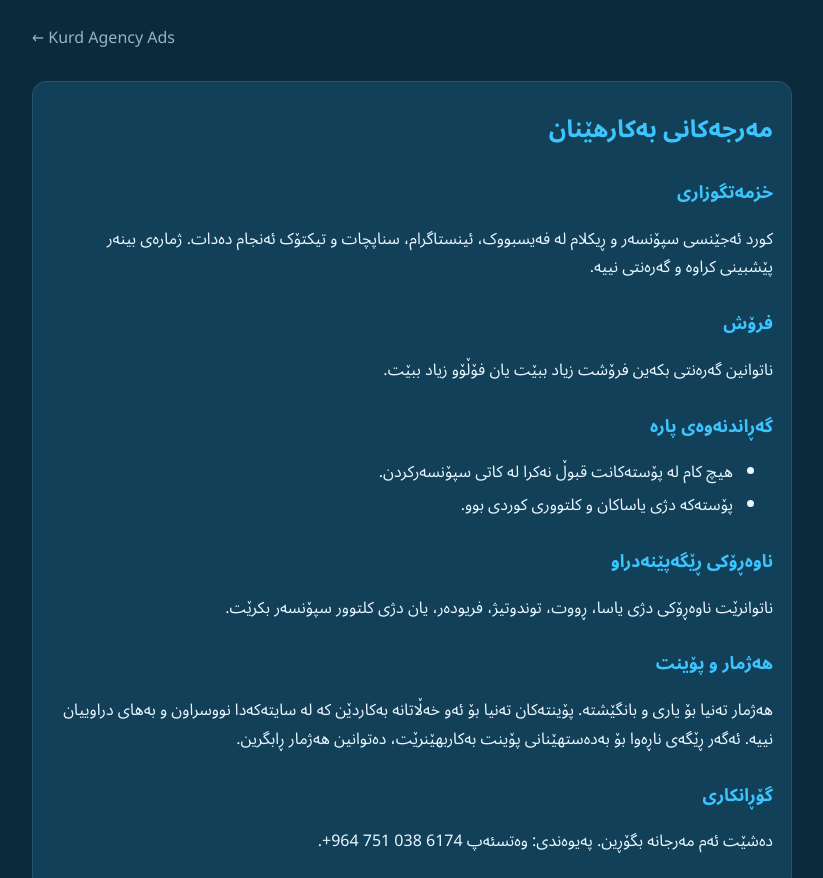
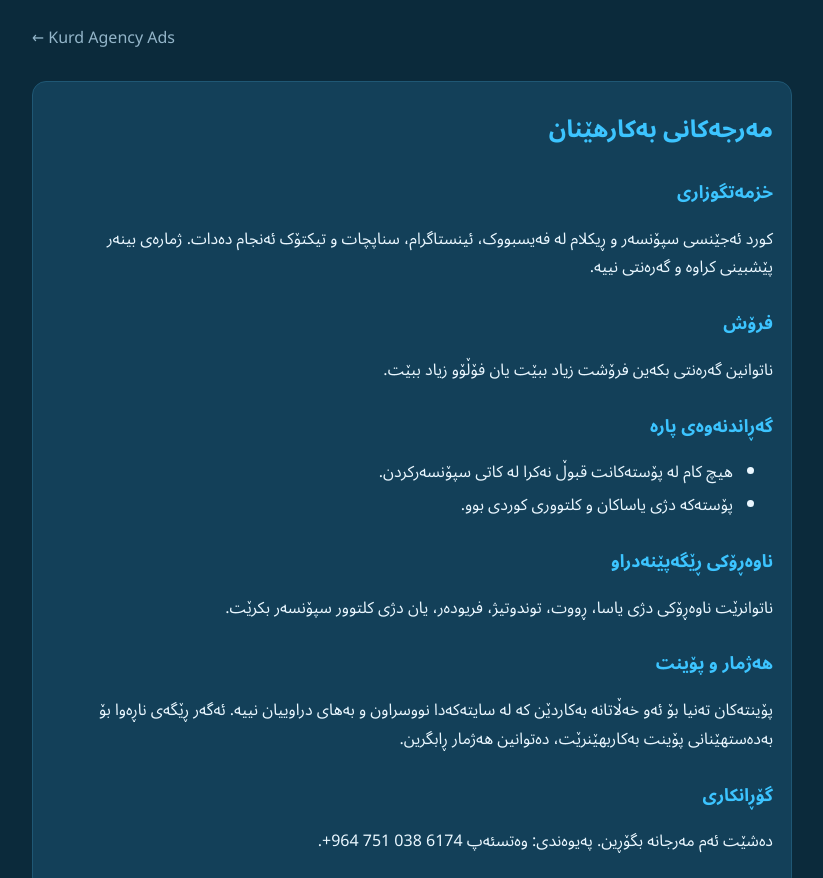
Before and after one commit to KurdAgnecy/Kurdagency.nrx, a plain HTML site: page terms.html in a window 1280 px wide. Shown: the top 878 px of the page, without its empty margins (228-1051 px from the left). Drawn offline with Linux system fonts and the light colour scheme.

Commit message:
Update terms.html

```diff
--- a/terms.html
+++ b/terms.html
@@ -9,7 +9,7 @@ section{background:#134059;border:1px solid #1f5774;border-radius:14px;padding:6
 <h2>فرۆش</h2><p>ناتوانین گەرەنتی بکەین فرۆشت زیاد ببێت یان فۆڵۆو زیاد ببێت.</p>
 <h2>گەڕاندنەوەی پارە</h2><ul><li>هیچ کام لە پۆستەکانت قبوڵ نەکرا لە کاتی سپۆنسەرکردن.</li><li>پۆستەکە دژی یاساکان و کلتووری کوردی بوو.</li></ul>
 <h2>ناوەڕۆکی ڕێگەپێنەدراو</h2><p>ناتوانرێت ناوەڕۆکی دژی یاسا، ڕووت، توندوتیژ، فریودەر، یان دژی کلتوور سپۆنسەر بکرێت.</p>
-<h2>هەژمار و پۆینت</h2><p>هەژمار تەنیا بۆ یاری و بانگێشتە. پۆینتەکان تەنیا بۆ ئەو خەڵاتانە بەکاردێن کە لە سایتەکەدا نووسراون و بەهای دراوییان نییە. ئەگەر ڕێگەی ناڕەوا بۆ بەدەستهێنانی پۆینت بەکاربهێنرێت، دەتوانین هەژمار ڕابگرین.</p>
+<h2>هەژمار و پۆینت</h2><p>پۆینتەکان تەنیا بۆ ئەو خەڵاتانە بەکاردێن کە لە سایتەکەدا نووسراون و بەهای دراوییان نییە. ئەگەر ڕێگەی ناڕەوا بۆ بەدەستهێنانی پۆینت بەکاربهێنرێت، دەتوانین هەژمار ڕابگرین.</p>
 <h2>گۆڕانکاری</h2><p>دەشێت ئەم مەرجانە بگۆڕین. پەیوەندی: وەتسئەپ <span dir="ltr">+964 751 038 6174</span>.</p></section>
 <section dir="ltr"><h1>Terms of Service</h1>
 <h2>Service</h2><p>Kurd Agency runs sponsorships and ads on Facebook, Instagram, Snapchat and TikTok. Viewer numbers are estimates, not guarantees.</p>
```
